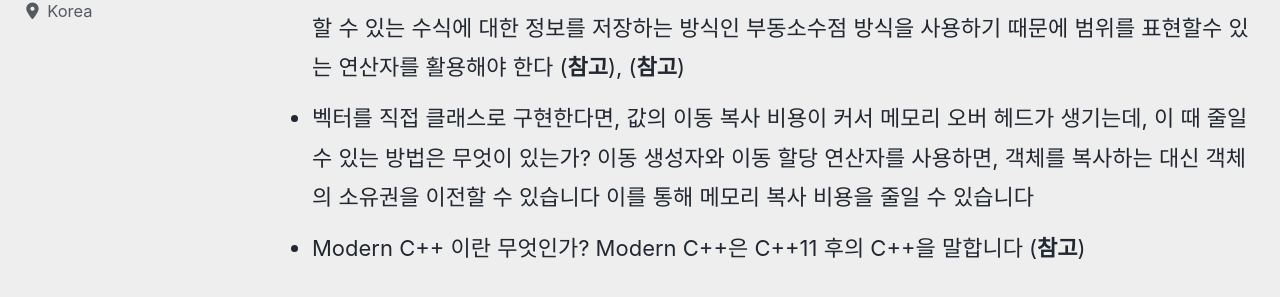
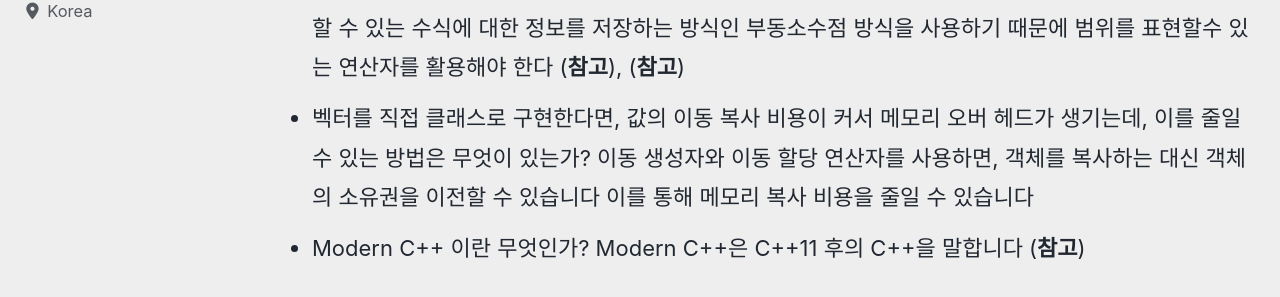
Before and after one commit to devMyeong/devMyeong.github.io, a Jekyll site: the page built from _posts/cs/2022-09-05-블로그-면접준비.md, in a window 1280 px wide and 900 px high, scrolled down 11554 px. Shown: the part 155-452 px from the top of the window. Built offline with Jekyll 4.4.1, drawn with Linux system fonts in a browser that asks for light colours; cached includes are drawn as plain includes; nearby versions of some CDN libraries; some web fonts are replaced; comment, search, counter and statistics services are not loaded.

Commit message:
Chore : 수정

```diff
--- a/_posts/cs/2022-09-05-블로그-면접준비.md
+++ b/_posts/cs/2022-09-05-블로그-면접준비.md
@@ -111,7 +111,7 @@ last_modified_at: 2022-10-30
 - weak_ptr의 lock 함수에 대해 설명하면?  weak_ptr 가 가리키는 객체가 아직 메모리에서 살아 있다면 (참조 개수가 0이 아니라면) 해당 객체를 가리키는 shared_ptr 를 반환하고, 이미 해제가 되었다면 아무것도 가리키지 않는 shared_ptr 를 반환한다 ([**참고**](https://koreanfoodie.me/842))
 - 보편 참조에 대해 설명하면? 보편 참조의 의미는 rvalue 참조이거나 lvalue 참조 중 하나라는 의미이다 ([**참고**](https://pppgod.tistory.com/45))
 - float나 double 자료형을 비교할때 == 연산자를 사용하면 안되는 이유는? float나 double은 값을 도출할 수 있는 수식에 대한 정보를 저장하는 방식인 부동소수점 방식을 사용하기 때문에 범위를 표현할수 있는 연산자를 활용해야 한다 ([**참고**](https://pang2h.tistory.com/184)), ([**참고**](https://pang2h.tistory.com/293))
-- 벡터를 직접 클래스로 구현한다면, 값의 이동 복사 비용이 커서 메모리 오버 헤드가 생기는데, 이 때 줄일 수 있는 방법은 무엇이 있는가? 이동 생성자와 이동 할당 연산자를 사용하면, 객체를 복사하는 대신 객체의 소유권을 이전할 수 있습니다 이를 통해 메모리 복사 비용을 줄일 수 있습니다
+- 벡터를 직접 클래스로 구현한다면, 값의 이동 복사 비용이 커서 메모리 오버 헤드가 생기는데, 이를 줄일 수 있는 방법은 무엇이 있는가? 이동 생성자와 이동 할당 연산자를 사용하면, 객체를 복사하는 대신 객체의 소유권을 이전할 수 있습니다 이를 통해 메모리 복사 비용을 줄일 수 있습니다
 - Modern C++ 이란 무엇인가? Modern C++은 C++11 후의 C++을 말합니다 ([**참고**](https://velog.io/@jacob3015/%EC%A3%BC%EC%9A%94-%EB%AA%A8%EB%8D%98-C-%EB%AC%B8%EB%B2%95))
 
 ### 01-2 자료구조, C++ STL ( 중요도 상 )
```
